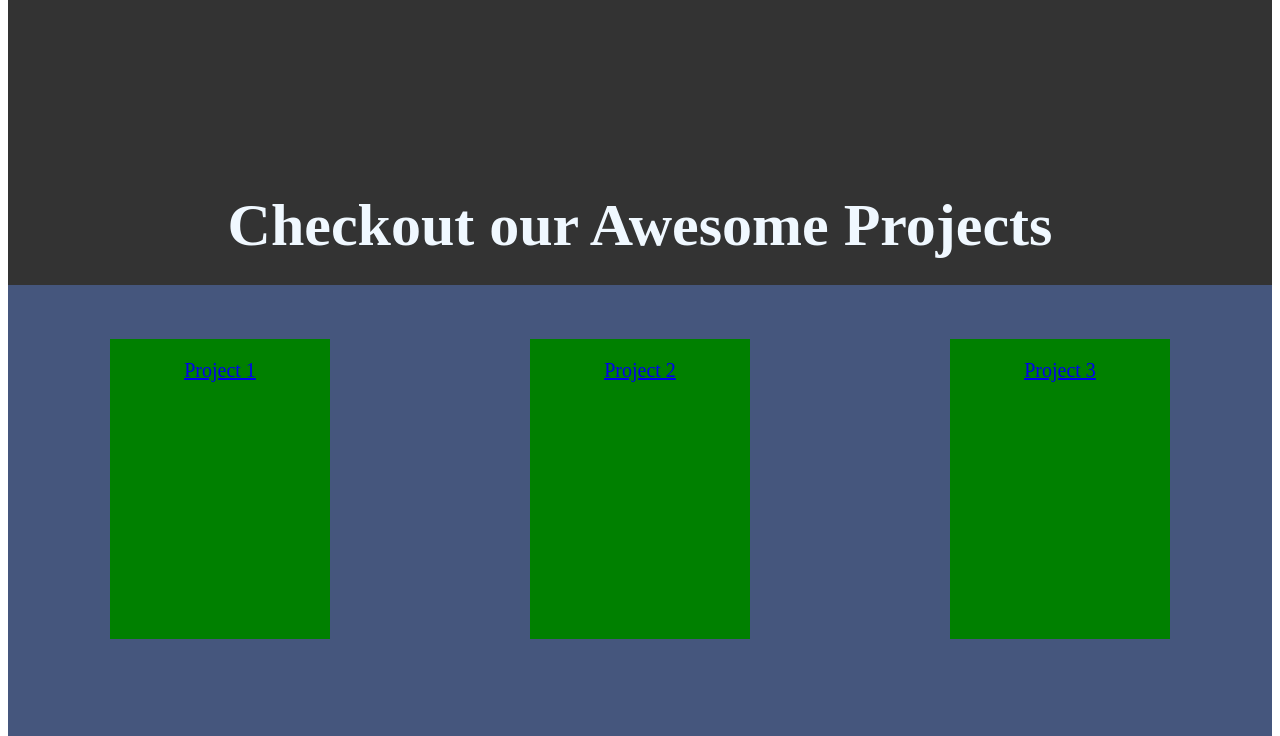
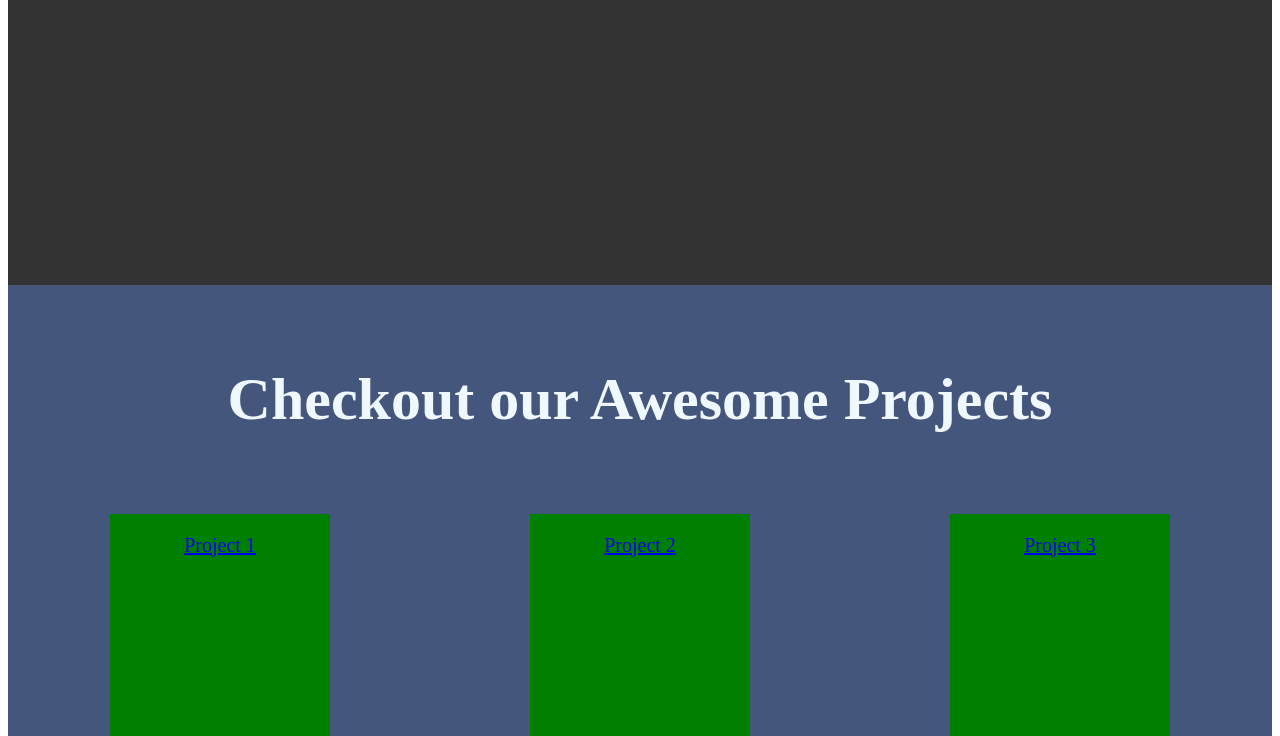
Before and after one commit to rloterh/OurPortfolio-FCC, a plain HTML site: page index.html in a window 1280 px wide. Shown: the part 523-1259 px from the top of the page. Drawn offline with Linux system fonts and the light colour scheme.

Commit message:
Adjust title height for project display section

```diff
--- a/css/style.css
+++ b/css/style.css
@@ -42,7 +42,7 @@
 
 #projects {
   margin: auto;
-  height: calc(100vh - 100px);
+  height: calc(100% - 100px);
   display: flex;
   justify-content: center;
   align-items: center;
```
